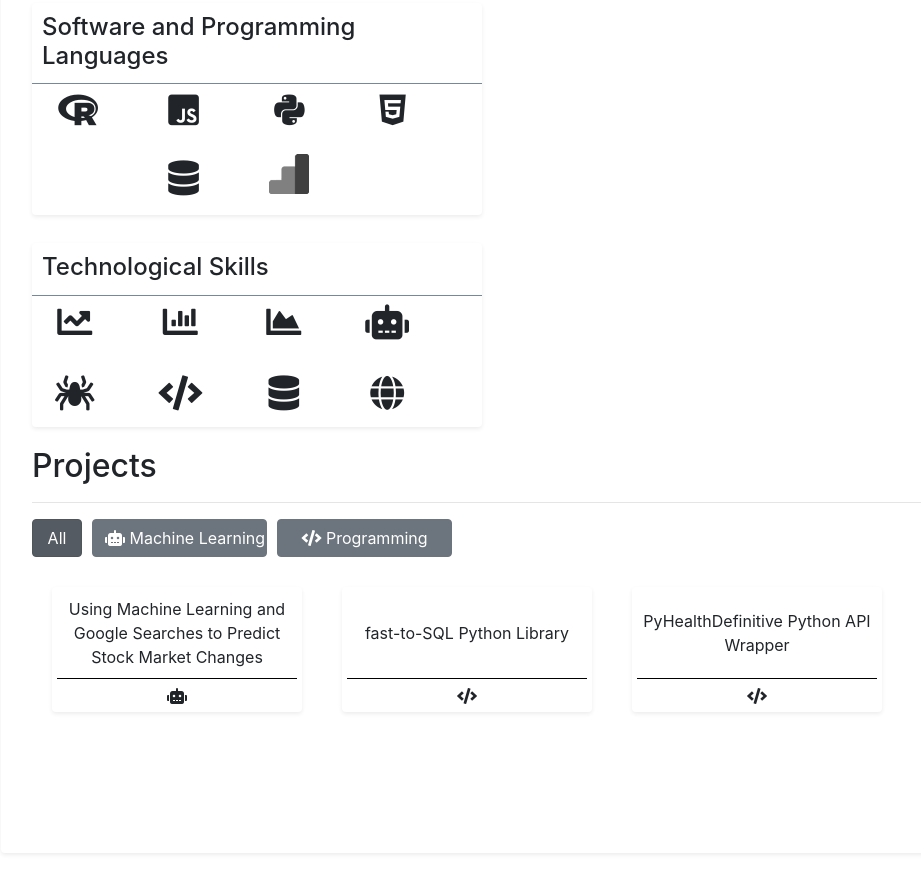
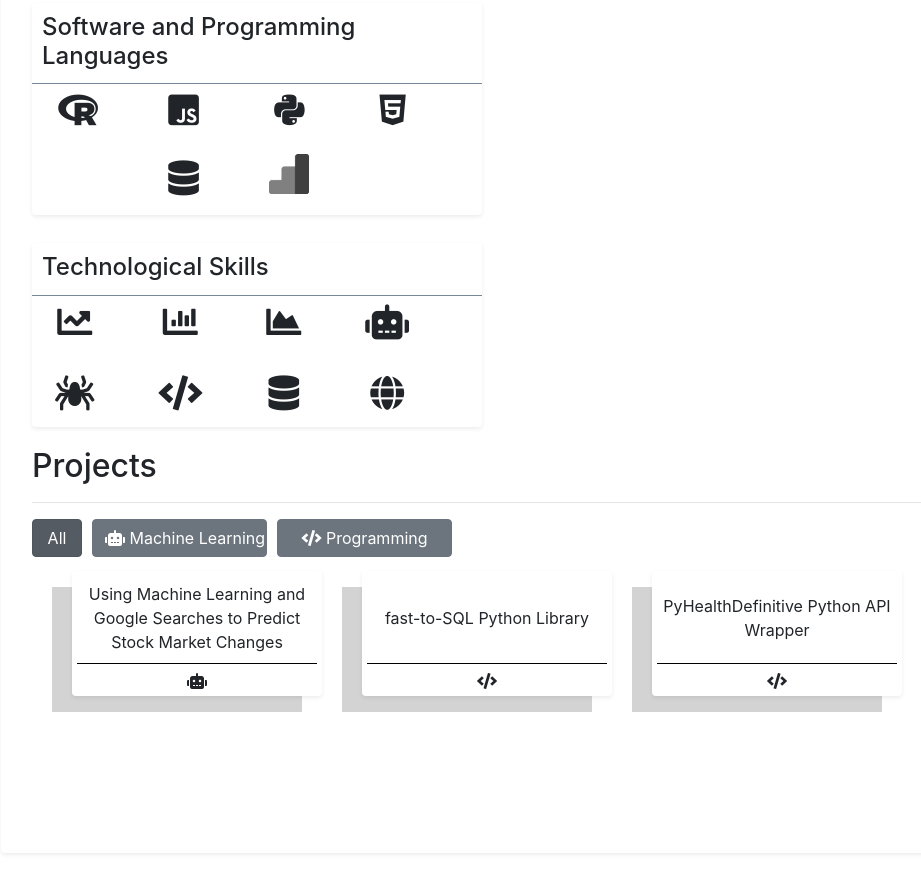
Before and after one commit to jdglaser/portfoliosite, a plain HTML site: page index.html in a window 1280 px wide. Shown: the part 2040-2933 px from the top of the page, without its empty margins (69-990 px from the left). Drawn offline with nearby package versions, Linux system fonts and the light colour scheme; some icons are missing.

Commit message:
added "project" to class name

```diff
--- a/index.html
+++ b/index.html
@@ -308,21 +308,21 @@
 
                     <!-- Start adding projects below -->
                     <div class="boxes scrollbar" id="style-1">
-                        <a href="https://github.com/jdglaser/mathesis" target="_blank" class="deco-none" id="proj-mathesis">
+                        <a href="https://github.com/jdglaser/mathesis" target="_blank" class="project deco-none" id="proj-mathesis">
                             <div data-category="machine-learning" class="shadow-sm bg-white rounded project raise-item">
                                 <div class="project-row">Using Machine Learning and Google Searches to Predict Stock Market Changes</div>
                                 <div class="project-row"><i class="fas fa-robot"></i></div>
                             </div>
                         </a>
 
-                        <a href="https://github.com/jdglaser/fast-to-sql" target="_blank" class="deco-none" id="proj-fastToSQL">
+                        <a href="https://github.com/jdglaser/fast-to-sql" target="_blank" class="project deco-none" id="proj-fastToSQL">
                             <div data-category="programming" class="shadow-sm bg-white rounded project raise-item">
                                 <div class="project-row">fast-to-SQL Python Library</div>
                                 <div class="project-row"><i class="fas fa-code"></i></div>
                             </div>
                         </a>
 
-                        <a href="https://github.com/jdglaser/PyHealthDefinitive" target="_blank" class="deco-none" id="proj-PyHealthDefinitive">
+                        <a href="https://github.com/jdglaser/PyHealthDefinitive" target="_blank" class="project deco-none" id="proj-PyHealthDefinitive">
                             <div data-category="programming" class="shadow-sm bg-white rounded project raise-item">
                                 <div class="project-row">PyHealthDefinitive Python API Wrapper</div>
                                 <div class="project-row"><i class="fas fa-code"></i></div>
```
